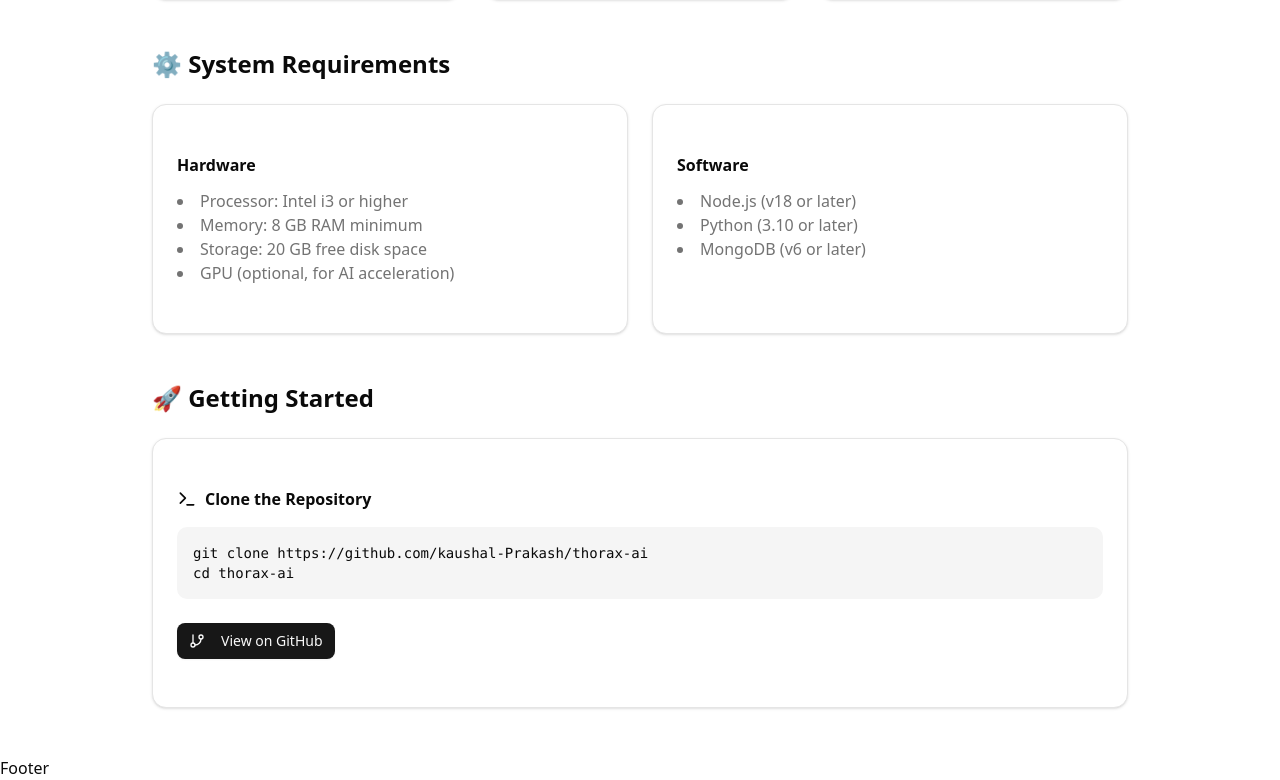
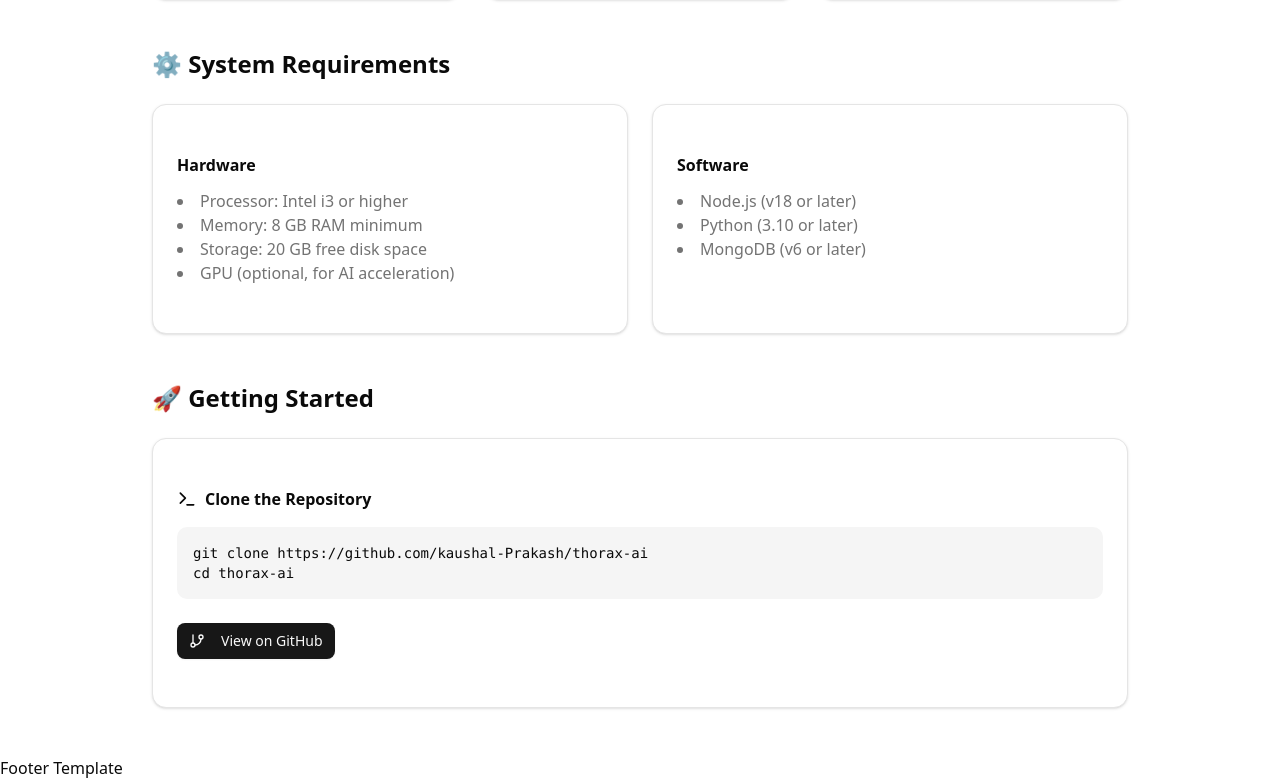
Before and after one commit to kaushal-Prakash/thorax-ai, a Next.js app in the folder frontend/: page /about-us in a window 1280 px wide. Shown: the part 894-1674 px from the top of the page. Built offline with nearby package versions, Linux system fonts and the light colour scheme.

Commit message:
test commit

```diff
--- a/frontend/src/components/Footer.jsx
+++ b/frontend/src/components/Footer.jsx
@@ -2,7 +2,7 @@ import React from 'react'
 
 function Footer() {
   return (
-    <div>Footer</div>
+    <div>Footer Template</div>
   )
 }
 
```
